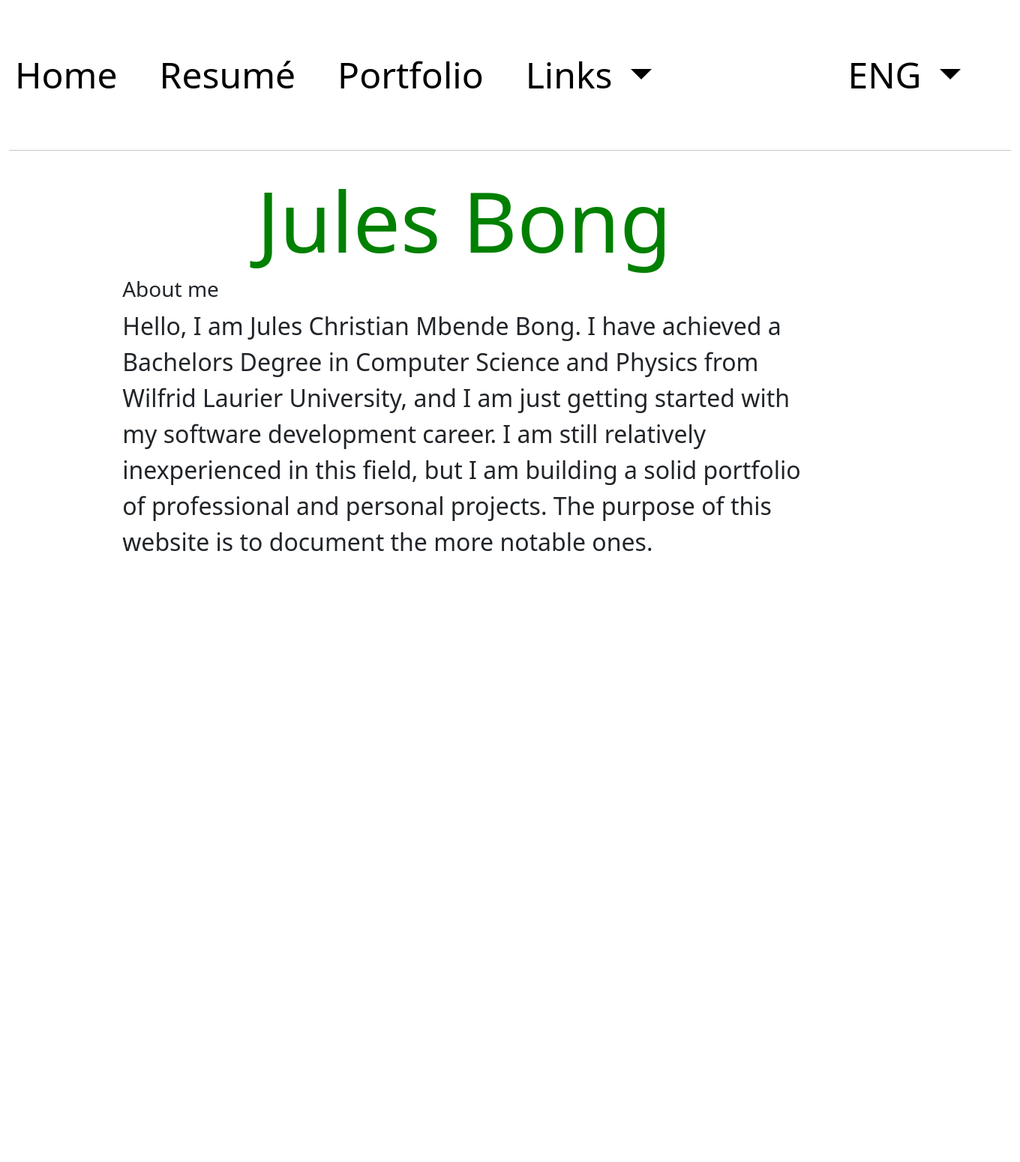
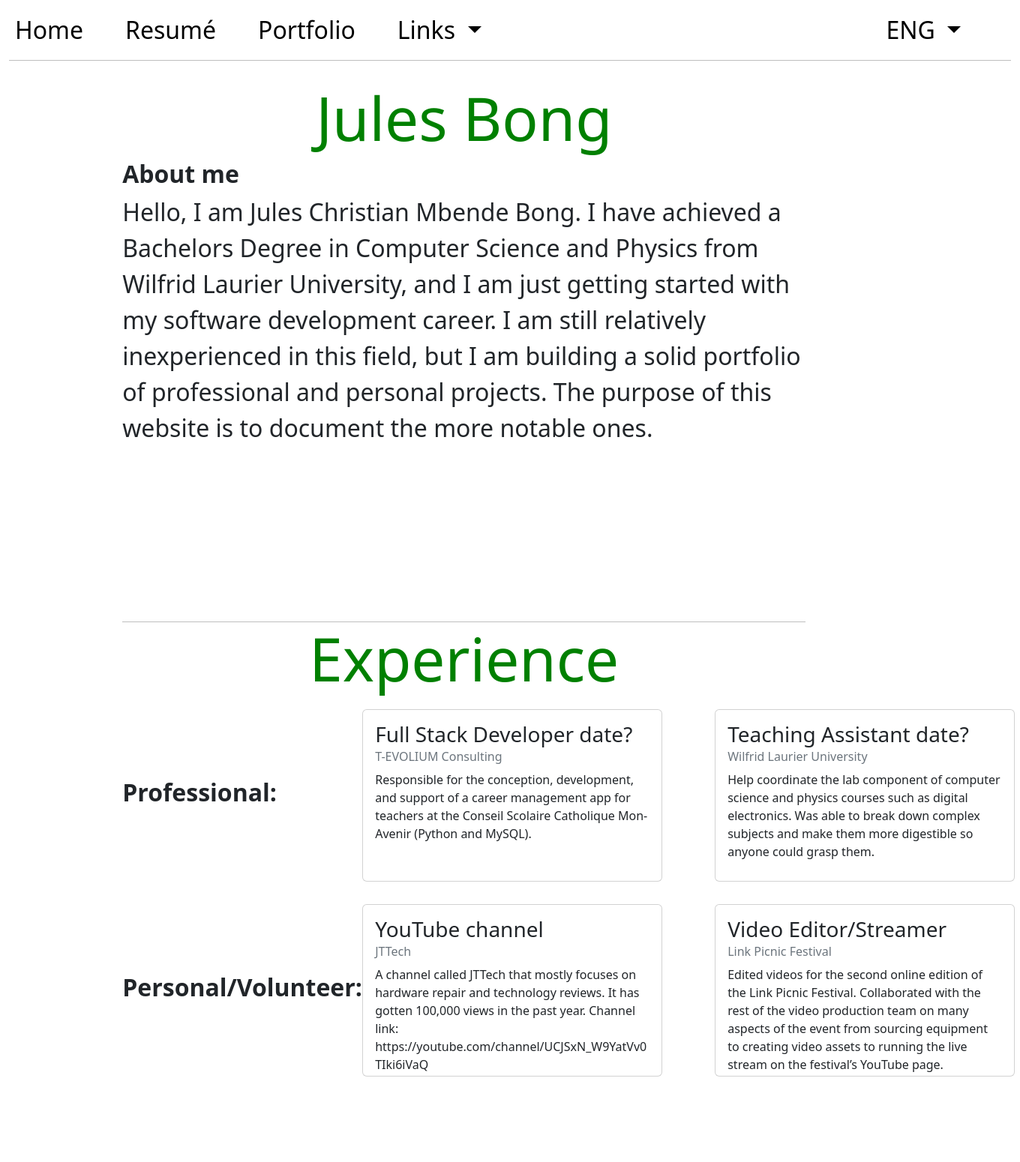
Before and after one commit to xtianbong/mysite, a Django app: page /main/ in a window 1360 px wide. Shown: the whole page at 75% size. Before the commit the page ends 735 px from the top, so only its background shows below. Run offline with Django 4.2, Linux system fonts and the light colour scheme.

Commit message:
Small adjustments

```diff
--- a/main/static/main/styles.css
+++ b/main/static/main/styles.css
@@ -1,7 +1,20 @@
 h1{
     color:green;
-    font-size:7em;
+    font-size:5em;
     text-align: center;
+}
+h2{
+    font-weight: bold;
+}
+hr{
+    width:100%;
+    text-align:left;
+    margin-left:0;
+    margin-top: 0;
+    margin-bottom: 0;
+    border-color:black;
+    color:black;
+    background-color:black;
 }
 /*.navbar-toggler{
     position:fixed;
@@ -15,11 +28,39 @@ body{
     background-color: white;
 }
 .blurb{
-    height: 100vh;
+    height: 90vh;
+    scroll-snap-align: top
 }
 .blurb>p{
     font-size: 2em;
 }
+.resume{
+    height: 90vh;
+    scroll-snap-align: top
+}
+.cards{
+    display: grid;
+    row-gap: 30px;
+    column-gap:70px;
+    grid-template-columns: 250px auto auto;
+}
+.cards>h2{
+    align-self: center;
+}
+
+.card{
+    width:400px;
+    height:230px;
+}
+#prof-card1{
+    grid-column:2;
+    grid-row:1
+}
+#prof-card2{
+    grid-column:3;
+    grid-row:1
+}
+
 .btn{
     float:left;
     display:inline;
@@ -35,7 +76,7 @@ body{
 }
 #content{
     background-color:white;
-    margin-top:10px;
+    margin-top: 8%;
     margin-left: 8%;
     margin-right:8%;
     padding-right:4%;
@@ -43,6 +84,7 @@ body{
     position:absolute;
     height:100%;
     width:75%;
+    scroll-snap-type: y proximity;
 }
 .nav-item{
     margin-right:40px;
@@ -70,58 +112,22 @@ body{
 }
 .container-fluid{
     position: -webkit-sticky; /* Safari */
-    position:sticky;
+    position:fixed;
+    z-index: 2000;
+    background-color: white;
+    height:fit-content;
 }
 nav{
     display:flex;
-    font-size:3em;
-    margin-top:20px;
-    margin-bottom:20px;
+    font-size:2em;
     background-color: white;
+    height:10vh;
 }
 #lang-decoy{
     opacity:0;
 }
 
-@media only screen and (max-width: 768px) {
-    /* For mobile phones: */
-    #content {
-    width: 100%;
-    height:100%;
-    margin-left:0;
-    margin-right:0;
-    margin-top:0;
-    }
-    .carousel-inner > .item > img,
-    .carousel-inner > .item > a > img{
-    width:100%;
-    max-height : 50px;
-    }
-    #collapse-current{
-        display:flex;
-    }
-    .project-box{
-        margin-top:15px;
-        border:solid lightgrey 0.3px;
-        display: flex;
-        height:120px;
-    }
 
-    .project-box>img{
-        display: inline-block;
-        height:100%;
-        max-height:inherit;
-        width:100px;
-        max-width: 100px;
-        min-width:100px;
-        position:relative;
-        margin-bottom:8px;
-    }
-
-    .project-box>div{
-        opacity:100;
-    }
-}
 
 #carouselExampleIndicators{
     position:relative;
--- a/main/templates/main/index.html
+++ b/main/templates/main/index.html
@@ -45,7 +45,7 @@
                             <a class="nav-link" href="#">Home</a>
                         </li>
                         <li class="nav-item">
-                            <a class="nav-link" href="{%static 'main/doc/JulesChristian MbendeBong Resume -Software developer (2022)[247].pdf'%}">Resumé</a>
+                            <a class="nav-link" href="{%static 'main/doc/JulesChristian MbendeBong Resume -Software developer (Nov-2022)[247].pdf'%}" target="_blank">Resumé</a>
                         </li>
                         <li class="nav-item">
                             <a class="nav-link" href="{%url 'projects'%}">Portfolio</a>
@@ -84,20 +84,63 @@
                 </li>
 
             </nav>
-            <hr style="width:100%;text-align:left;margin-left:0">
+            <hr size="3">
         </div><!-- /.container-fluid -->
     <div id="content">
         <div class="blurb">
             <h1>Jules Bong</h1>
 
-            <h3>About me</h3>
+            <h2>About me</h2>
             <p >
                 Hello, I am Jules Christian Mbende Bong. I have achieved a Bachelors Degree in Computer Science and Physics from Wilfrid Laurier University,
                 and I am just getting started with my software development career. I am still relatively inexperienced in this field, but I am building a solid portfolio
                 of professional and personal projects. The purpose of this website is to document the more notable ones.
             </p>
+
         </div><!--blurb-->
+        <hr style="width:100%; text-align:left; margin-left:0;border-color:black; color:black;background-color:black" size="3">
 
+        <div class="resume">
+            <h1 style="margin-bottom:20px;">Experience</h1>
+
+            <div class="cards">
+                <h2 style="grid-column:1;grid-row:1;">Professional:</h2>
+                <div class="card" id="prof-card1">
+                    <div class="card-body">
+                        <h3 class="card-title">Full Stack Developer date?</h3>
+                        <h6 class="card-subtitle mb-2 text-muted">T-EVOLIUM Consulting</h6>
+                        <p class="card-text">Responsible for the conception, development, and support of a career management app for teachers at the Conseil
+                            Scolaire Catholique Mon-Avenir (Python and MySQL).</p>
+                    </div>
+                </div>
+                <div class="card" id="prof-card2">
+                    <div class="card-body" >
+                        <h3 class="card-title">Teaching Assistant date?</h3>
+                        <h6 class="card-subtitle mb-2 text-muted">Wilfrid Laurier University</h6>
+                        <p class="card-text">Help coordinate the lab component of computer science and physics courses such as digital electronics. Was able to
+                            break down complex subjects and make them more digestible so anyone could grasp them.</p>
+                    </div>
+                </div>
+                <h2 style="grid-column:1;grid-row:2;">Personal/Volunteer:</h2>
+                <div class="card" id="prof-card1" style="grid-column:2;grid-row:2;">
+                    <div class="card-body">
+                        <h3 class="card-title">YouTube channel</h3>
+                        <h6 class="card-subtitle mb-2 text-muted">JTTech</h6>
+                        <p class="card-text">A channel called JTTech that mostly focuses on hardware repair and technology reviews. It has gotten 100,000
+                            views in the past year. Channel link: https://youtube.com/channel/UCJSxN_W9YatVv0TIki6iVaQ</p>
+                    </div>
+                </div>
+                <div class="card" id="prof-card2" style="grid-column:3;grid-row:2;">
+                    <div class="card-body" >
+                        <h3 class="card-title">Video Editor/Streamer </h3>
+                        <h6 class="card-subtitle mb-2 text-muted">Link Picnic Festival </h6>
+                        <p class="card-text">Edited videos for the second online edition of the Link Picnic Festival. Collaborated with the rest of the video
+                            production team on many aspects of the event from sourcing equipment to creating video assets to running the live
+                            stream on the festival’s YouTube page.</p>
+                    </div>
+                </div>
+            </div>
+        </div><!--resume-->
 
     </div><!--content-->
 
```
Also changed, not shown: other parts of main/static/main/styles.css (+43 -1 lines).
